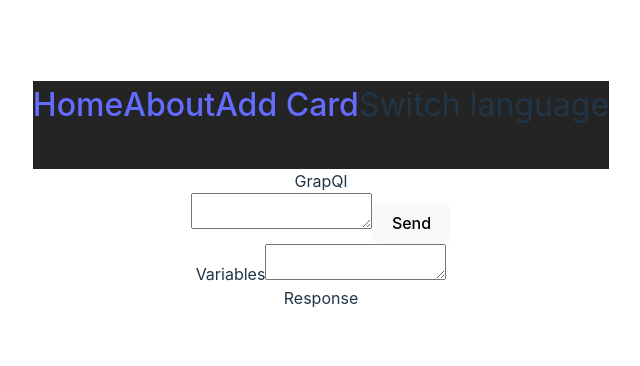
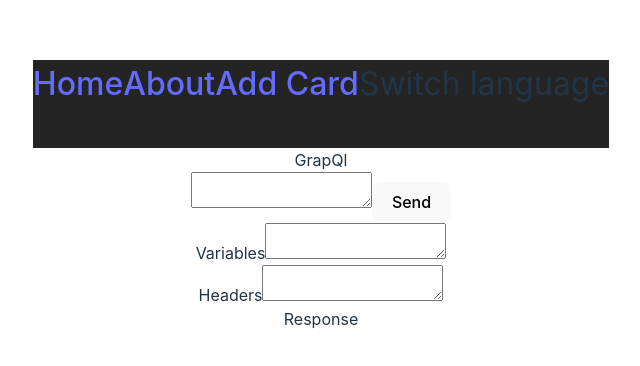
Before and after one commit to mordobiv/graphiql-app, a React (Vite) app: page / in a window 1280 px wide. Shown: the part 198-564 px from the top of the page, without its empty margins (319-959 px from the left). Built offline with nearby package versions, Linux system fonts and the light colour scheme.

Commit message:
feat: implement headers

```diff
--- a/src/pages/GraphQl/Graphql.tsx
+++ b/src/pages/GraphQl/Graphql.tsx
@@ -1,5 +1,5 @@
 import { useAppDispatch, useAppSelector } from "../../store/hooks";
-import { setQuery, setVariables, setRepsonse } from "../../store/graphiql";
+import { setQuery, setVariables, setRepsonse, setHeaders } from "../../store/graphiql";
 
 
 export default function GraphQl() {
@@ -7,6 +7,7 @@ export default function GraphQl() {
   const query = useAppSelector((state) => state.graphiqlReducer.query);
   const variables = useAppSelector((state) => state.graphiqlReducer.variables);
   const response = useAppSelector((state) => state.graphiqlReducer.response);
+  const headers = useAppSelector((state) => state.graphiqlReducer.headers);
 
   return (
     <div>
@@ -20,6 +21,10 @@ export default function GraphQl() {
         <textarea onInput={(e) => dispatch(setVariables(((e.target as HTMLInputElement).value)))} />
       </div>
       <div>
+        <span>Headers</span>
+        <textarea onInput={(e) => dispatch(setHeaders(((e.target as HTMLInputElement).value)))} />
+      </div>
+      <div>
         <div>Response</div>
         <pre>
           {response}
@@ -29,15 +34,25 @@ export default function GraphQl() {
   )
 
   function sendGraphQlRequest(queryContent: string) {
+    const body: { query: string, variables?: string } = {
+      query: queryContent,
+    }
+    if (variables) body['variables'] = JSON.parse(variables);
+
+
+    const finalHeaders: {key: string} = headers ? JSON.parse(headers) : {};
+
+    const newHeaders = new Headers({"Content-Type": "application/json"});
+    for (const [key, value] of Object.entries(finalHeaders)) {
+      newHeaders.append(key, value);
+    }
+
     fetch('https://countries.trevorblades.com/', {
       method: 'POST',
-      headers: {
-        "Content-Type": "application/json",
-      },
-      body: JSON.stringify({query: queryContent, variables: JSON.parse(variables)}),
+      headers: newHeaders,
+      body: JSON.stringify(body),
     })
       .then((res) => res.json())
-      // .then((data) => dispatch(setRepsonse(data)));
       .then((data) => {
         dispatch(setRepsonse(JSON.stringify(data, null, 2)))
         console.log(response);
--- a/src/store/graphiql.ts
+++ b/src/store/graphiql.ts
@@ -6,6 +6,7 @@ const graphiqlReducer = createSlice({
     query: '',
     response: '',
     variables: '',
+    headers: '',
   },
   reducers: {
     setQuery(state, action) {
@@ -16,9 +17,12 @@ const graphiqlReducer = createSlice({
     },
     setRepsonse(state, action) {
       state.response = action.payload;
-    }
+    },
+    setHeaders(state, action) {
+      state.headers = action.payload;
+    },
   },
 });
 
 export default graphiqlReducer.reducer;
-export const { setQuery, setRepsonse, setVariables } = graphiqlReducer.actions;
+export const { setQuery, setRepsonse, setVariables, setHeaders } = graphiqlReducer.actions;
```
